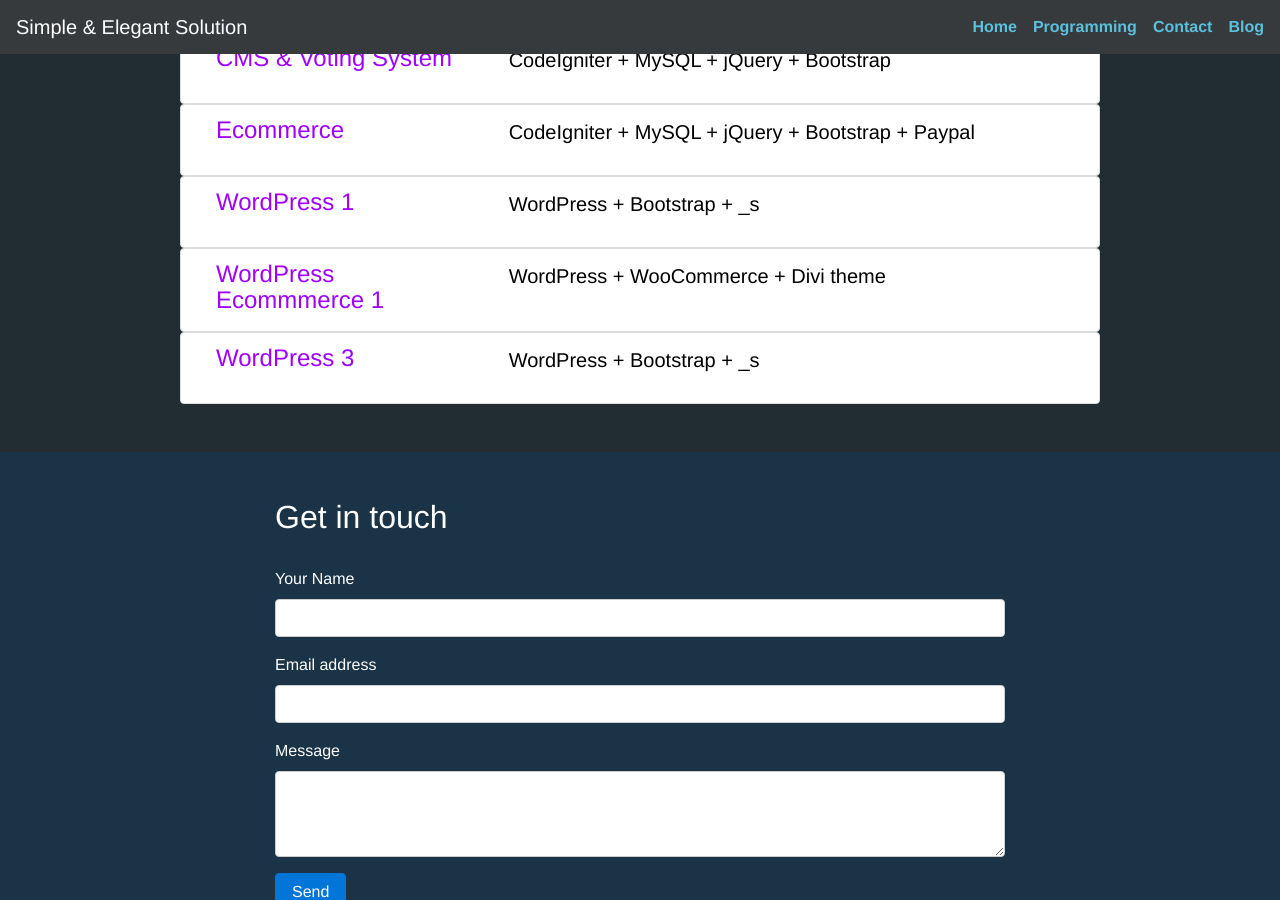
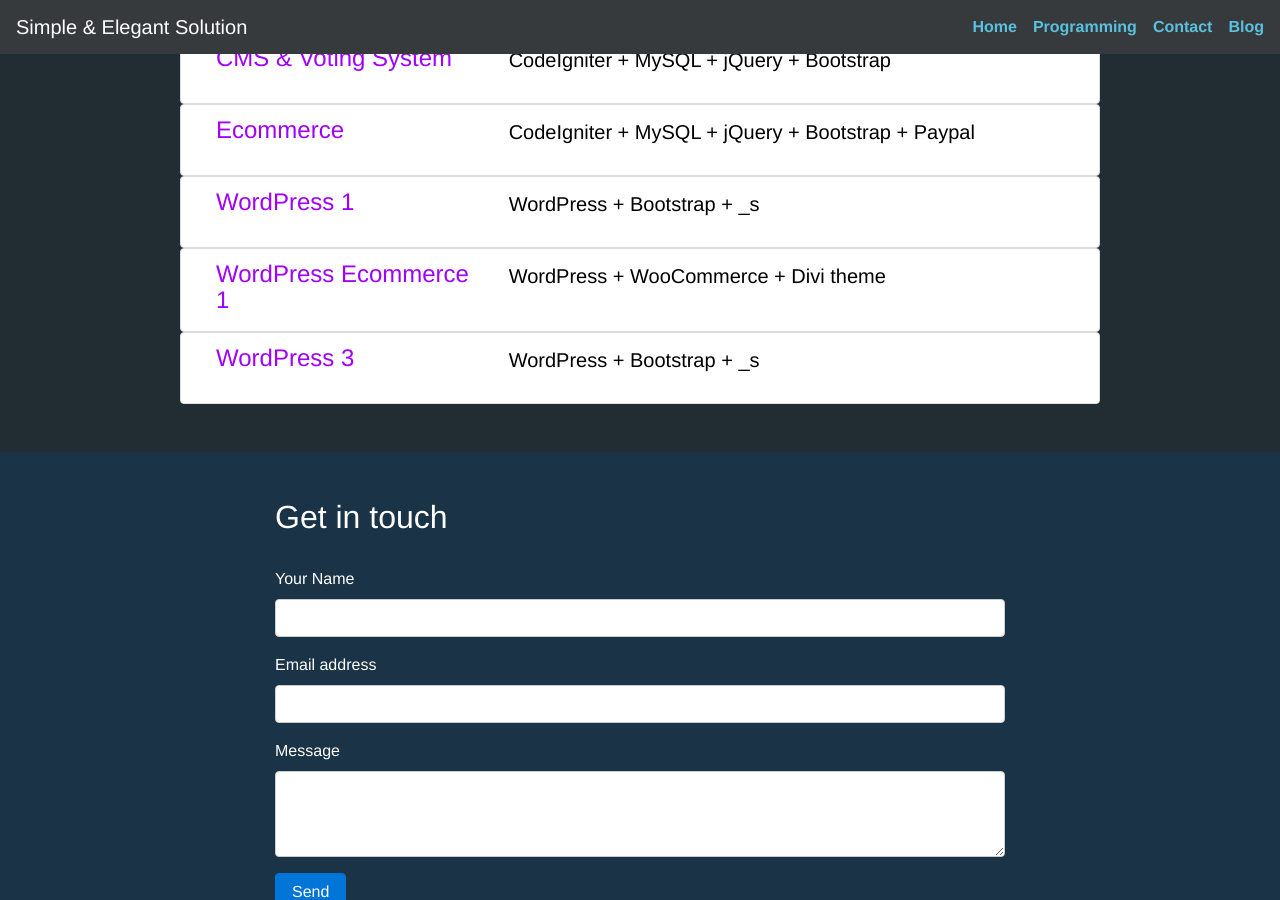
Before and after one commit to ncls798/ncls798.github.io, a Jekyll site: the page built from index.html, in a window 1280 px wide and 900 px high, scrolled down 2203 px. Built offline with Jekyll 4.4.1, drawn with Linux system fonts in a browser that asks for light colours.

Commit message:
Update index.html

```diff
--- a/index.html
+++ b/index.html
@@ -155,7 +155,7 @@ title: S &amp; E
                                <div class="list-group">
                                     <a href="https://sheba-trywordpress.rhcloud.com/" class="list-group-item" target="_blank">
                                         <div class="col-sm-4">
-                                            <h4 class="list-group-item-heading">WordPress Ecommmerce 1</h4>
+                                            <h4 class="list-group-item-heading">WordPress Ecommerce 1</h4>
                                         </div>
                                         <div class="col-sm-8">
                                             <p class="lead">WordPress + WooCommerce + Divi theme</p>
```
